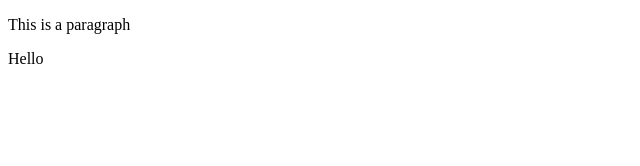
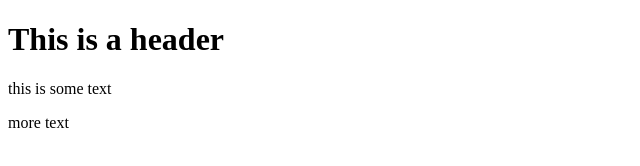
Before and after one commit to bee-dmg/git-test, a plain HTML site: page index.html in a window 1280 px wide. Shown: the whole page, without its empty margins (0-640 px from the left). Drawn offline with Linux system fonts and the light colour scheme.

Commit message:
Fourth commit

```diff
--- a/index.html
+++ b/index.html
@@ -7,7 +7,8 @@
     <title>Document</title>
 </head>
 <body>
-    <p>This is a paragraph</p>
-    <p>Hello</p>
+    <h1>This is a header</h1>
+    <p>this is some text</p>
+    <p>more text</p>
 </body>
 </html>
```
